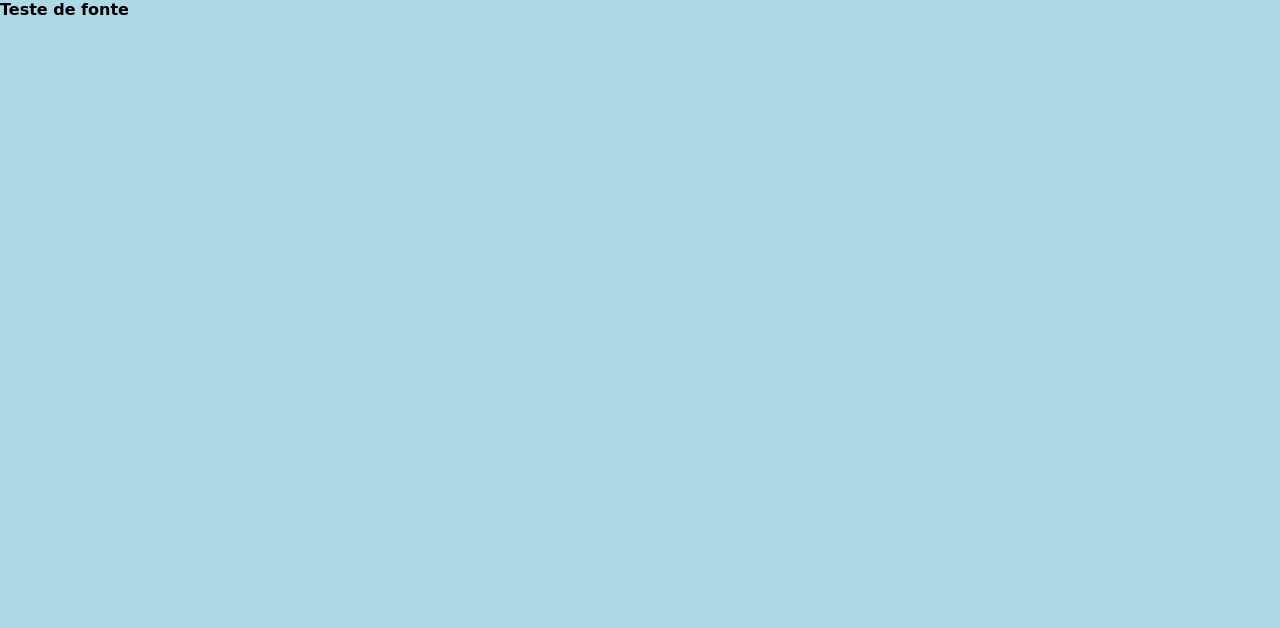
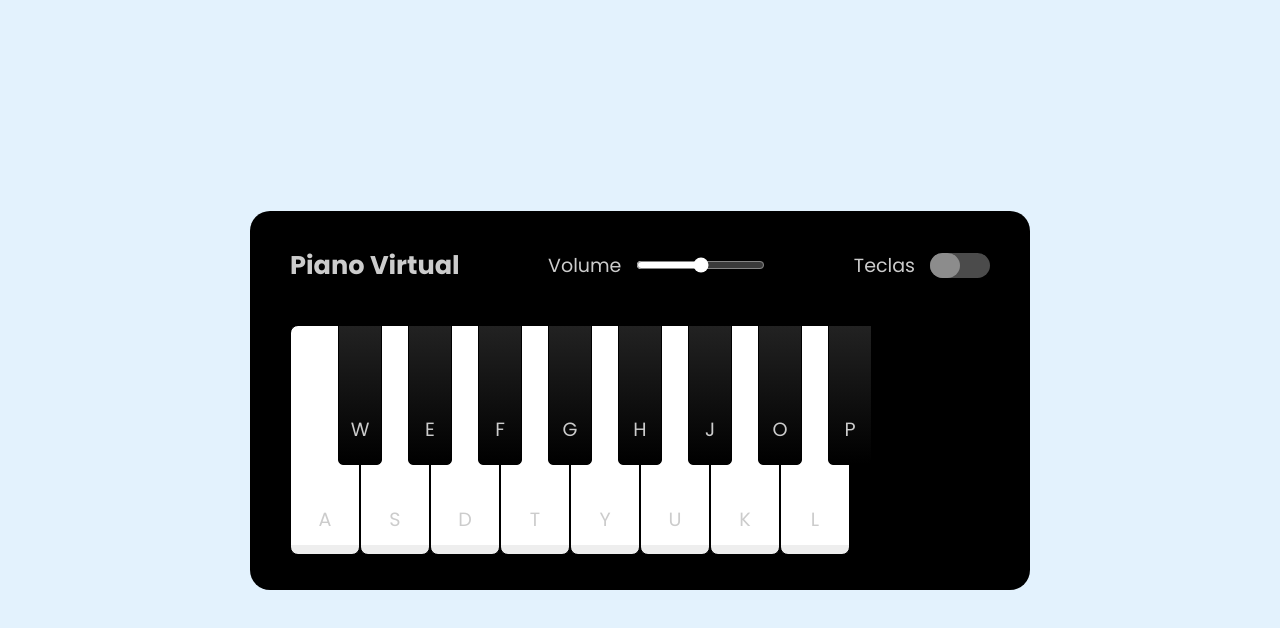
Before and after one commit to thalesacardoso/dio-projeto-pianoMusical, a plain HTML site: page index.html in a window 1280 px wide. Drawn offline with Linux system fonts and the light colour scheme.

Commit message:
estilo do teclado completo

```diff
--- a/index.html
+++ b/index.html
@@ -7,6 +7,7 @@ DATA:
 
 <!DOCTYPE html>
 <html lang="pt-br">
+
 <head>
    <meta charset="UTF-8">
    <meta name="viewport" content="width=device-width, initial-scale=1.0">
@@ -16,12 +17,44 @@ DATA:
 
    <title>Título</title>
 </head>
+
 <body>
 
-   <h1>Teste de fonte</h1>
+   <div class="container">
+      <header>
+         <h2>Piano Virtual</h2>
+         <div class="column volume-slider">
+            <span>Volume</span> <input type="range" name="" id="">
+         </div>
+         <div class="column keys-check">
+            <span>Teclas</span> <input type="checkbox" name="" id="">
+         </div>
+      </header>
+
+      <ul class="piano-keys">
+         <li class="keys white"><span>a</span></li>
+         <li class="keys black"><span>w</span></li>
+         <li class="keys white"><span>s</span></li>
+         <li class="keys black"><span>e</span></li>
+         <li class="keys white"><span>d</span></li>
+         <li class="keys black"><span>f</span></li>
+         <li class="keys white"><span>t</span></li>
+         <li class="keys black"><span>g</span></li>
+         <li class="keys white"><span>y</span></li>
+         <li class="keys black"><span>h</span></li>
+         <li class="keys white"><span>u</span></li>
+         <li class="keys black"><span>j</span></li>
+         <li class="keys white"><span>k</span></li>
+         <li class="keys black"><span>o</span></li>
+         <li class="keys white"><span>l</span></li>
+         <li class="keys black"><span>p</span></li>
+      </ul>
+   </div>
+
 
 
    <!-- Javascript-->
    <script defer src="./src/scripts/engine.js"></script>
 </body>
+
 </html>
--- a/src/styles/main.css
+++ b/src/styles/main.css
@@ -9,13 +9,125 @@ DATA:
 @import url('./reset.css');
 
 /* IMPORTA A FONTE DO GOOGLE */
-@import url('https://fonts.googleapis.com/css2?family=Open+Sans:wght@400;800&display=swap');
-
+@import url('https://fonts.googleapis.com/css2?family=Poppins:wght@100;200;400;700&display=swap');
 * {
    font-size: 16px;
-   font-family: 'Open-sans', cursive;
+   font-family: 'Poppins', sans-serif;
 }
 
 body {
-   background-color: lightblue;
+   background-color: #e3f2fd;
+   width: 100vw;
+   height: 100vh;
+   display: flex;
+   justify-content: center;
+   align-items: center;
 }
+
+.container {
+   width: 780px;
+   padding: 35px 40px;
+   border-radius: 20px;
+   background-color: #000;
+   color: #ccc;
+}
+
+.container header {
+   display: flex;
+   align-items: center;
+   justify-content: space-between;
+}
+
+header h2 {
+   font-size: 1.6rem;
+}
+
+header .column {
+   display: flex;
+   align-items: center;
+}
+
+header .column span {
+   font-weight: 500;
+   font-size: 1.19rem;
+   margin-right: 15px;
+}
+
+.volume-slider input {
+   accent-color: #fff;
+}
+
+.keys-check input {
+   width: 60px;
+   height: 25px;
+   appearance: none;
+   border-radius: 30px;
+   background-color: #4b4b4b;
+   cursor: pointer;
+   position: relative;
+}
+
+.keys-check input::before {
+   content: "";
+   width: 30px;
+   height: 100%;
+   position: absolute;
+   top: 0;
+   left: 0;
+   background-color: #8c8c8c;
+   border-radius: inherit;
+   transition: all 0.3s ease;
+}
+
+.keys-check input:checked::before {
+   transform: translatex(30px);
+   background-color: #fff;
+}
+
+.piano-keys {
+   margin-top: 40px;
+   display: flex;
+}
+
+.piano-keys .keys {
+   user-select: none;
+   cursor: pointer;
+   text-transform: uppercase;
+   position: relative;
+}
+
+.piano-keys .white {
+   width: 70px;
+   height: 230px;
+   border: 1px solid black;
+   border-radius: 8px;
+   background: linear-gradient(#fff 96%, #eee 4%);
+}
+
+.piano-keys .white:active {
+   background: linear-gradient(#fff 0%, #eee 100%);
+   box-shadow: inset -5px 5px 20px rgba(0, 0, 0, 0.3);
+}
+
+.piano-keys .black {
+   width: 44px;
+   height: 140px;
+   margin: 0 -22px 0 -22px;
+   border: 1px solid black;
+   border-radius: 0 0 5px 5px;
+   background: linear-gradient(#222, #000);
+   z-index: 2;
+}
+
+.piano-keys .black:active {
+   background: linear-gradient( #000 , #434343);
+   box-shadow: inset -5px 5px 20px rgba(255, 255, 255, 0.1);
+}
+
+.piano-keys span {
+   width: 100%;
+   position: absolute;
+   bottom: 20px;
+   text-align: center;
+   font-size: 1.2rem;
+}
--- a/src/styles/reset.css
+++ b/src/styles/reset.css
@@ -12,4 +12,5 @@ DATA:
    box-sizing: border-box;
    text-decoration: none;
    list-style: none;
+   outline: none;
 }
```
